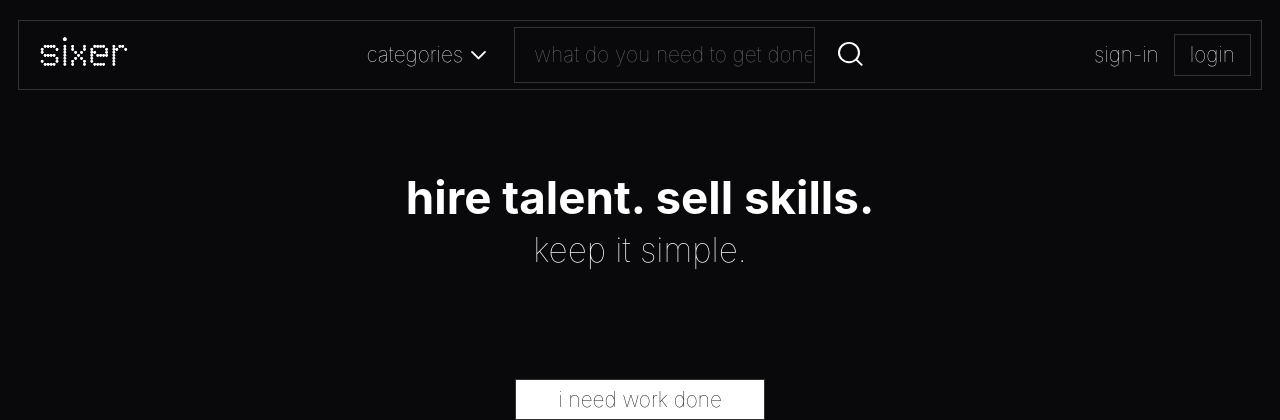
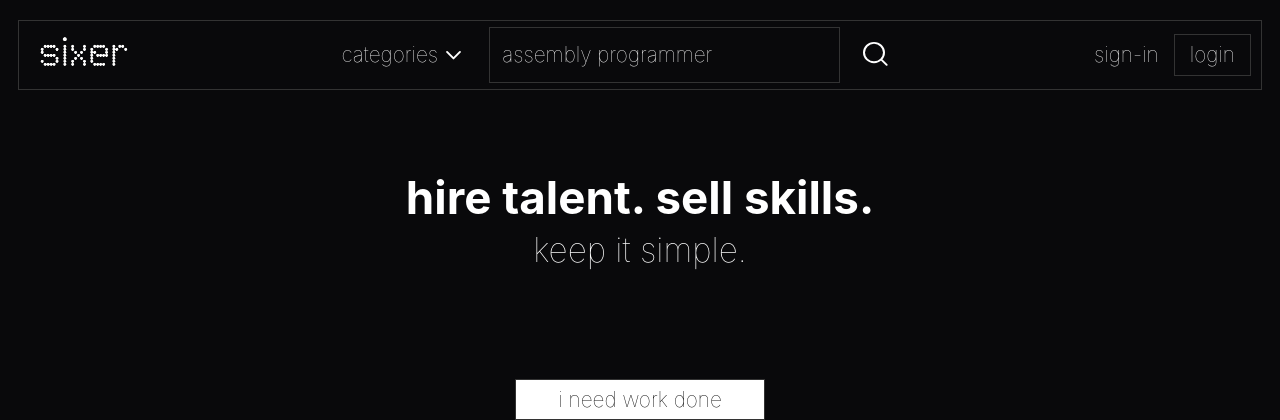
Before and after one commit to simaopsbarbosa/sixer, a PHP site: page / in a window 1280 px wide. Shown: the top 420 px of the page. Run offline with PHP 8.4, Linux system fonts and the light colour scheme.

Commit message:
perfected responsiveness

```diff
--- a/css/styles.css
+++ b/css/styles.css
@@ -33,7 +33,7 @@ header a {
   gap: 20px;
   flex: 1;
   min-width: 200px;
-  max-width: 500px;
+  max-width: 550px;
 }
 
 .searchbar > a {
@@ -159,6 +159,10 @@ main p {
     order: 1;
     margin: 0 auto;
   }
+
+  .categories-text {
+    display: none;
+  }
 }
 
 @media screen and (max-width: 480px) {
--- a/index.html
+++ b/index.html
@@ -13,9 +13,14 @@
       </a>
       <div class="searchbar">
         <a href="">
-          categories<img class="icon" src="assets/icons/dropdown.svg" alt="" />
+          <span class="categories-text">categories</span
+          ><img class="icon" src="assets/icons/dropdown.svg" alt="" />
         </a>
-        <input type="text" placeholder="what do you need to get done?" />
+        <input
+          type="text"
+          placeholder="what do you need to get done?"
+          value="assembly programmer"
+        />
         <a href="search.html">
           <img class="icon" src="assets/icons/search.svg" alt="search" />
         </a>
--- a/search.html
+++ b/search.html
@@ -14,7 +14,8 @@
       </a>
       <div class="searchbar">
         <a href="">
-          categories<img class="icon" src="assets/icons/dropdown.svg" alt="" />
+          <span class="categories-text">categories</span
+          ><img class="icon" src="assets/icons/dropdown.svg" alt="" />
         </a>
         <input
           type="text"
```
